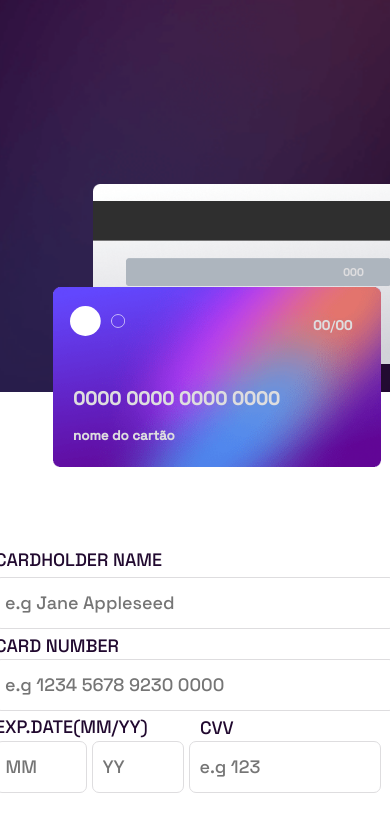
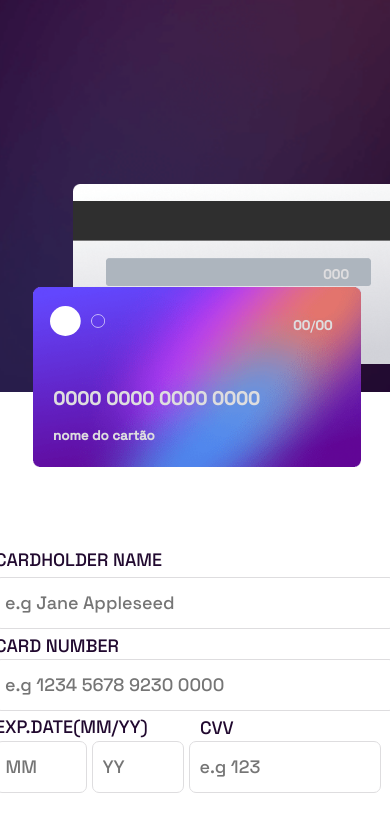
Before and after one commit to Elecktry/frontendMentor-1, a website: page index.html in a window 390 px wide. Shown: the top 832 px of the page. Drawn offline with nearby package versions, Linux system fonts and the light colour scheme.

Commit message:
teste para finalizar

```diff
--- a/style.css
+++ b/style.css
@@ -30,10 +30,13 @@
 
     .cartao-front {
         top: 350px !important;
-        left: 280px !important;
+        left: 260px !important;
         z-index: 1;
     }
-
+    .cartao-back {
+        top: 62px !important;
+        left: 300px !important;
+    }
 
 
     .direita .forms,
@@ -43,10 +46,7 @@
         align-items: center !important;
     }
 
-    .cartao-back {
-        top: 62px !important;
-        left: 320px !important;
-    }
+
 
     .cardImg {
         height: 180px;
@@ -59,8 +59,6 @@
 
     main {
         overflow-x:hidden;
-
-        overflow-y:hidden;
         width: 100vw;
         display: flex;
         justify-content: center;
@@ -106,7 +104,7 @@
 
 
     #escrcvv {
-        font-size: 8pt !important;
+        font-size: 10pt !important;
     }
 
     #escrmes {
```
